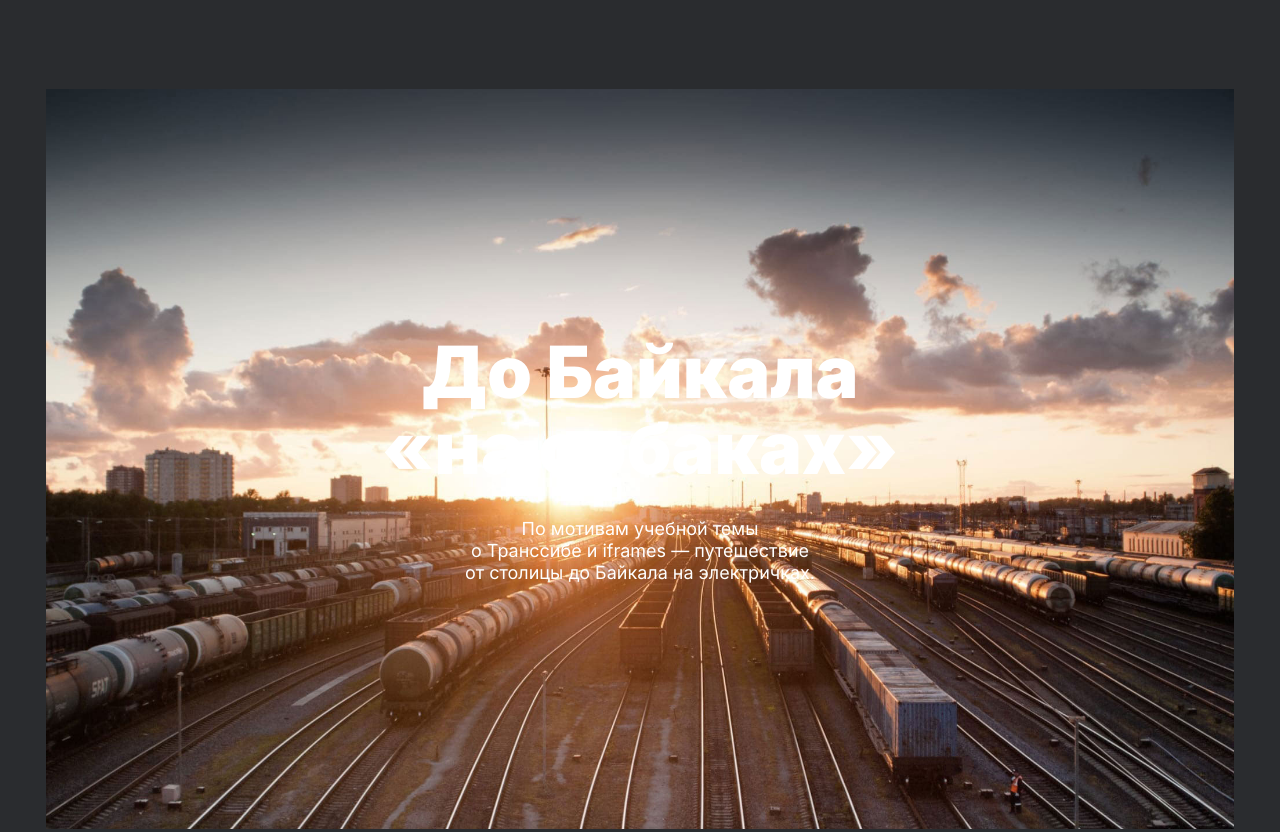
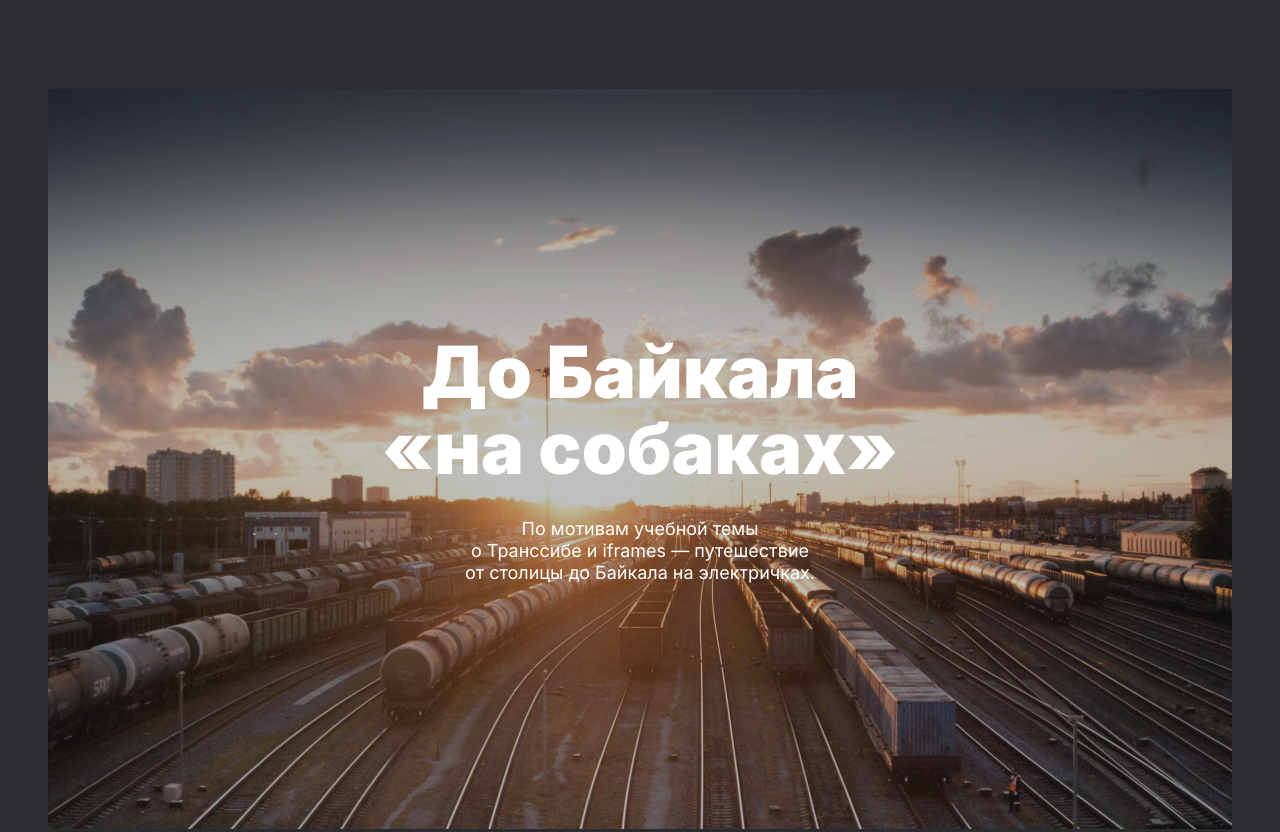
Before and after one commit to rizametovd/russian-travel, a plain HTML site: page index.html in a window 1280 px wide. Shown: the part 5914-6746 px from the top of the page. Drawn offline with Linux system fonts and the light colour scheme.

Commit message:
Третий проект. Первая итерация

```diff
--- a/blocks/cover/__background/cover__background.css
+++ /dev/null
@@ -1,11 +0,0 @@
-.cover__background {
-    position: absolute;
-    top: 0;
-    left: 0;
-    bottom: 0;
-    right: 0;
-    background-image: url('../../../images/cover-trains.jpg');
-    background-size: cover;
-    background-repeat: no-repeat;
-    background-position: center;
-}
--- a/blocks/cover/__container/cover__container.css
+++ /dev/null
@@ -1,14 +0,0 @@
-.cover__container {
-    position: relative;
-    width: 100%;
-    padding-bottom: 62.5%;
-}
-
-@media screen and (min-width: 1280px) {
-    .cover__container {
-        width: calc(100% - 92px);
-        min-height: 740px;
-        padding-bottom: 0;
-        margin: 0 auto;
-    }
-}
--- a/blocks/cover/__link/cover__link.css
+++ b/blocks/cover/__link/cover__link.css
@@ -1,11 +1,29 @@
 .cover__link {
-    display: block;
-    height: 100%;
+    min-height: 62.5%;
     color: white;
     text-decoration: none;
+    display: flex;
+    flex-direction: column;
+    align-items: center;
+    flex-wrap: wrap;
+    background-image: url('../../../images/cover-trains.jpg');
+    background-size: cover;
+    background-repeat: no-repeat;
+    background-position: center;
 }
 
-.cover__link:hover {
-    background-color: #2a2c2f;
+.cover__link::before {
+    content: "";
+    position: absolute;
+    top: 0;
+    right: 0;
+    bottom: 0;
+    left: 0;
+    background: #2a2c2f;
     opacity: 0.3;
 }
+
+
+.cover__link:hover::before {
+    opacity: 0.8;
+}
--- a/blocks/cover/__subtitle/cover__subtitle.css
+++ b/blocks/cover/__subtitle/cover__subtitle.css
@@ -6,6 +6,8 @@
     padding: 16px 0 33px;
     margin: auto;
     text-align: center;
+    position: relative;
+    z-index: 1;
 }
 
 @media screen and (min-width: 768px) {
--- a/blocks/cover/__title/cover__title.css
+++ b/blocks/cover/__title/cover__title.css
@@ -6,6 +6,9 @@
     padding: 33px 0 0;
     margin: auto;
     text-align: center;
+    position: relative;
+    z-index: 1;
+
 }
 
 @media screen and (min-width: 768px) {
--- a/blocks/cover/cover.css
+++ b/blocks/cover/cover.css
@@ -0,0 +1,10 @@
+.cover {
+    position: relative;
+}
+
+@media screen and (min-width: 1280px) {
+    .cover {
+        width: calc(100% - 96px);
+        margin: 0 auto;
+    }
+}
--- a/index.html
+++ b/index.html
@@ -178,15 +178,11 @@
             </div>
         </section>
         <section class="cover">
-            <div class="cover__container">
-                <div class="cover__background">
-                    <a class="cover__link" href="https://stampsy.com/na-elektrichkakh-do-baikala" target="_blank">
-                        <h2 class="cover__title">До Байкала «на&nbsp;собаках»</h2>
-                        <p class="cover__subtitle">По мотивам учебной темы о&nbsp;Транссибе&nbsp;и&nbsp;iframes —
-                            путешествие от столицы до Байкала на электричках.</p>
-                    </a>
-                </div>
-            </div>
+            <a class="cover__link" href="https://stampsy.com/na-elektrichkakh-do-baikala" target="_blank">
+                <h2 class="cover__title">До Байкала «на&nbsp;собаках»</h2>
+                <p class="cover__subtitle">По мотивам учебной темы о&nbsp;Транссибе&nbsp;и&nbsp;iframes —
+                    путешествие от столицы до Байкала на электричках.</p>
+            </a>
         </section>
     </main>
     <footer class="footer">
--- a/pages/index.css
+++ b/pages/index.css
@@ -33,8 +33,6 @@
 @import url('../blocks/places/__paragraph-text/_position/places__paragraph-text_position_padding.css');
 @import url('../blocks/cover/cover.css');
 @import url('../blocks/cover/__link/cover__link.css');
-@import url('../blocks/cover/__container/cover__container.css');
-@import url('../blocks/cover/__background/cover__background.css');
 @import url('../blocks/cover/__title/cover__title.css');
 @import url('../blocks/cover/__subtitle/cover__subtitle.css');
 @import url('../blocks/footer/footer.css');
```
